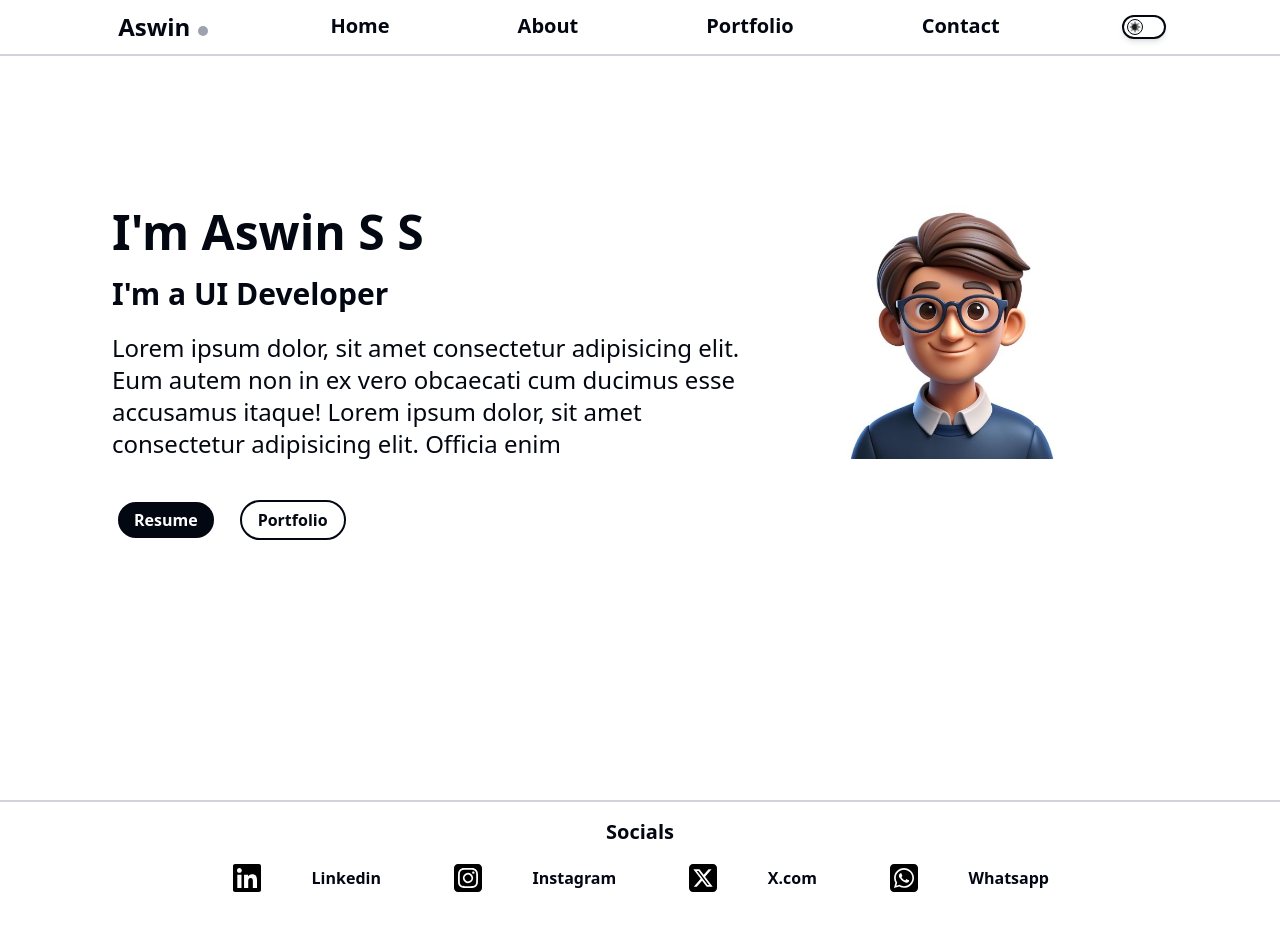
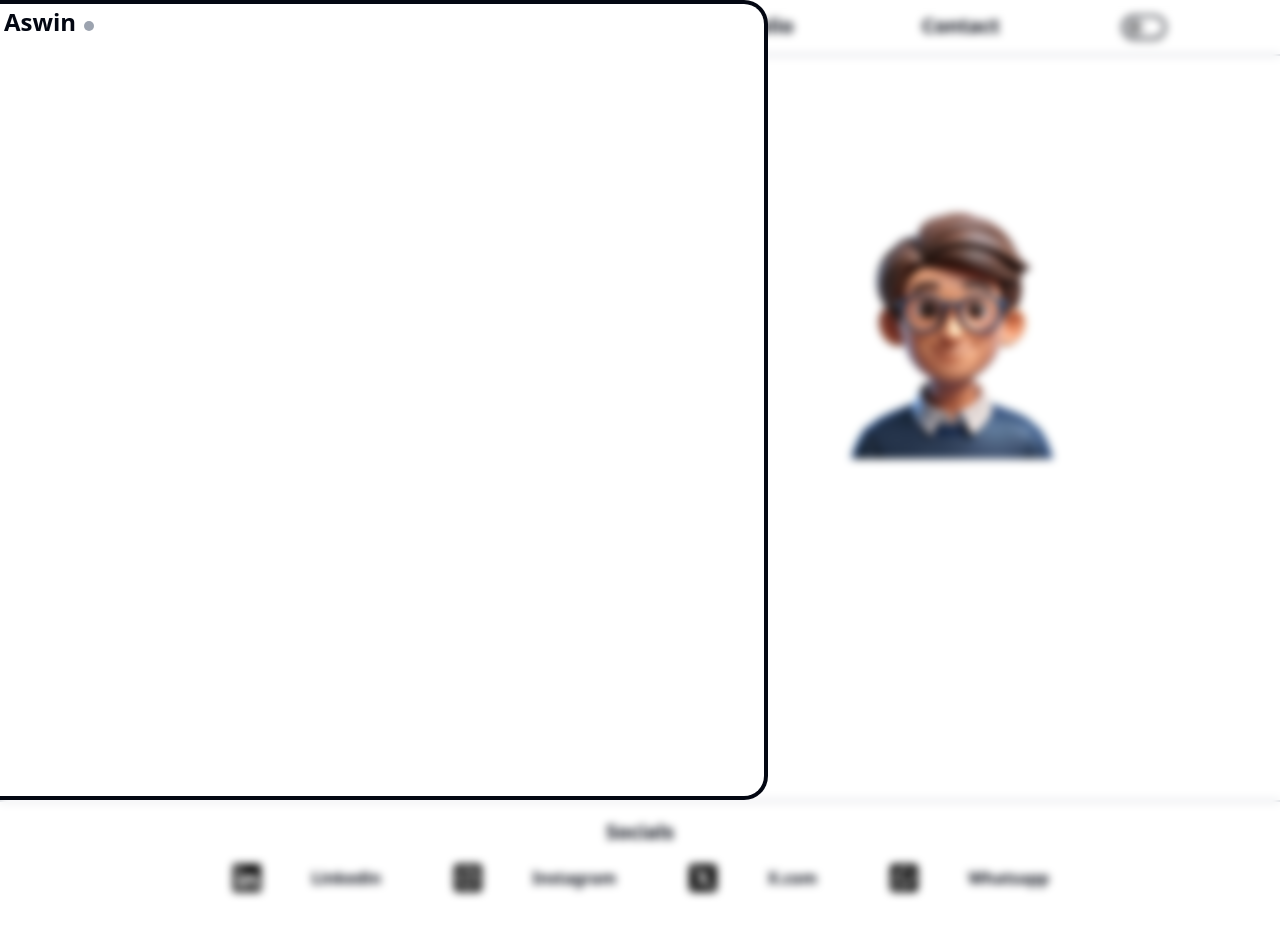
Before and after one commit to aswinss18/My-Personal-Website, a React (Vite) app: page / in a window 1280 px wide. Shown: the top 938 px of the page. Built offline with nearby package versions, Linux system fonts and the light colour scheme.

Commit message:
Menu bar div is created and background is blurred.

```diff
--- a/src/components/Menubar.jsx
+++ b/src/components/Menubar.jsx
@@ -5,8 +5,14 @@ export default function Menubar() {
   const { isLightMode } = useContext(MyContext);
 
   return (
-    <div className="absolute z-10  w-full h-full backdrop-blur-sm hidden">
-      <div className="w-[60vw] h-[100vh] rounded-r-3xl">
+    <div className="absolute z-10  w-full h-full backdrop-blur-sm ">
+      <div
+        className={`w-[60vw] h-[100vh] border-r-4 border-y-4 rounded-r-3xl ${
+          isLightMode
+            ? `bg-white border-gray-950 text-gray-950`
+            : `bg-gray-950 border-white text-white`
+        }`}
+      >
         <h2 className="font-san font-bold text-[1.5rem]  element ml-1">
           Aswin
         </h2>
```
